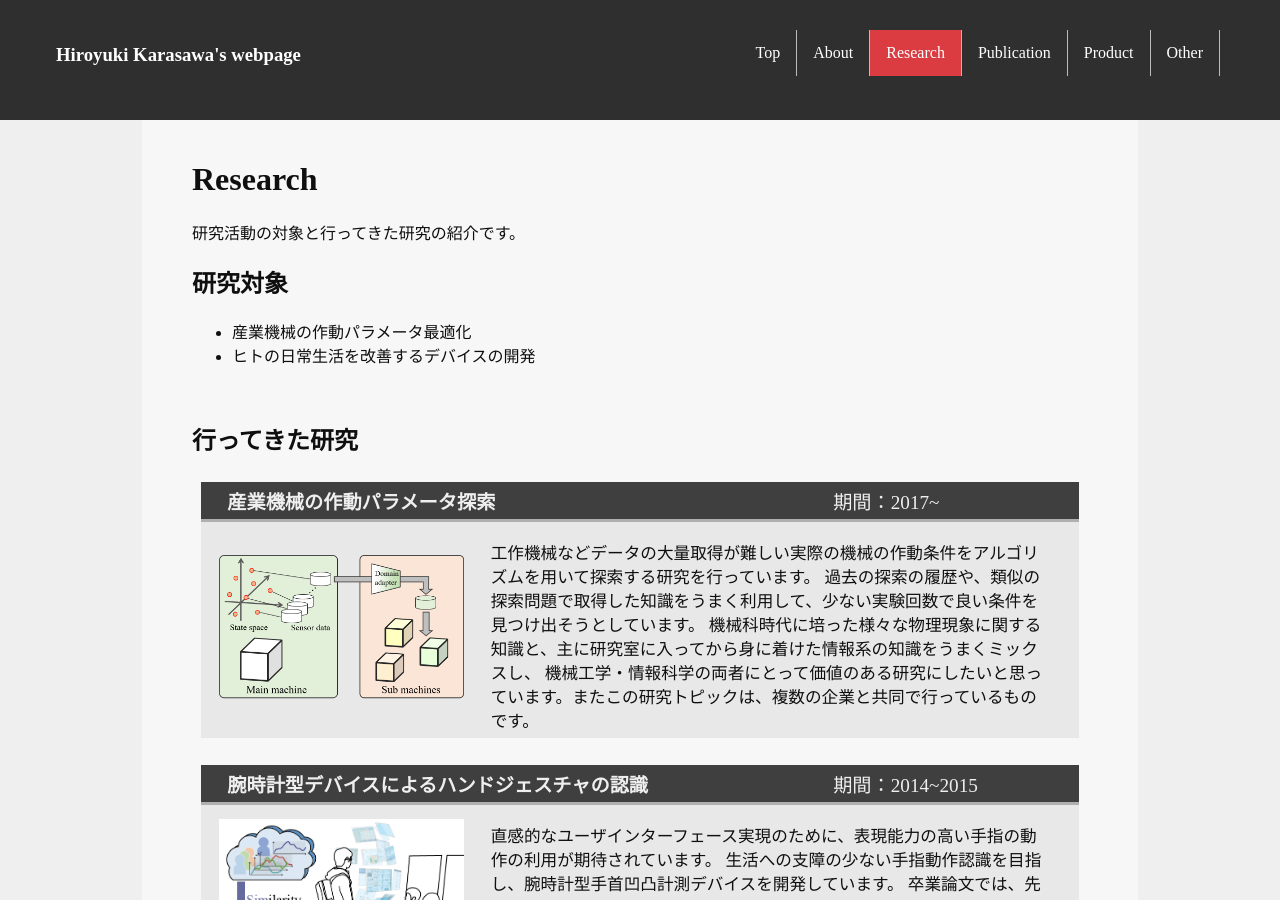
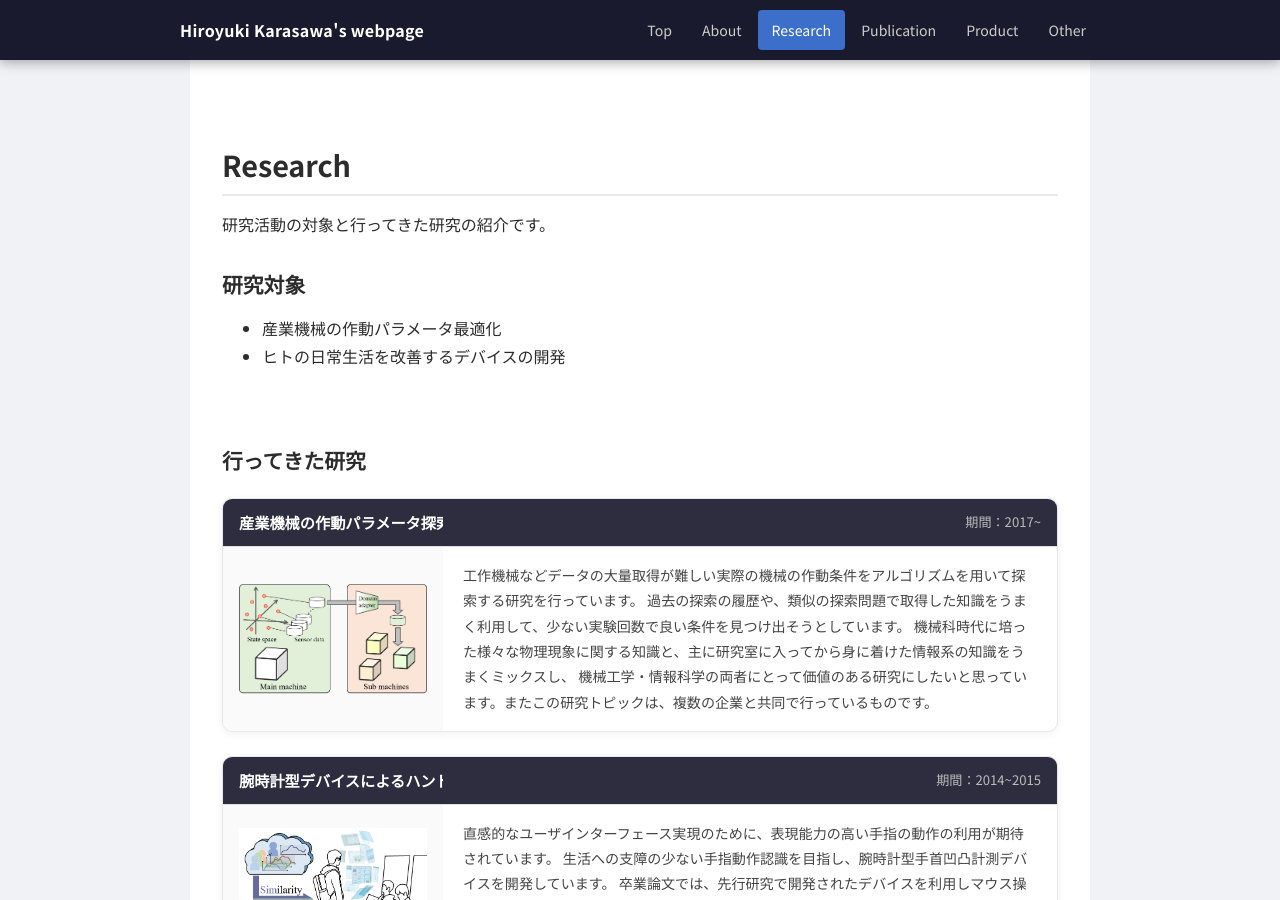
Before and after one commit to ky61/ky61.github.io, a Jekyll site: the page built from research.html, in a window 1280 px wide and 900 px high. Built offline with Jekyll 4.4.1, drawn with Linux system fonts in a browser that asks for light colours.

Commit message:
モダンなデザインへの変更

```diff
--- a/_includes/header.html
+++ b/_includes/header.html
@@ -1,11 +1,22 @@
-<div class="site-header">
-  <ul>
-    <li><a href="/"><h3>Hiroyuki Karasawa's webpage</h3></a></li>
-    <li><a href="/other.html"{% if page.url == '/other.html' %} class="active"{% endif %}>Other</a></li>
-    <li><a href="/product.html"{% if page.url == '/product.html' %} class="active"{% endif %}>Product</a></li>
-    <li><a href="/publication.html"{% if page.url == '/publication.html' %} class="active"{% endif %}>Publication</a></li>
-    <li><a href="/research.html"{% if page.url == '/research.html' %} class="active"{% endif %}>Research</a></li>
-    <li><a href="/about.html"{% if page.url == '/about.html' %} class="active"{% endif %}>About</a></li>
-    <li><a href="/"{% if page.url == '/' %} class="active"{% endif %}>Top</a></li>
-  </ul>
-</div>
+<header class="site-header">
+  <div class="nav-inner">
+    <div class="nav-brand">
+      <a href="/">Hiroyuki Karasawa's webpage</a>
+    </div>
+    <button class="nav-toggle" aria-label="メニューを開く" aria-expanded="false">
+      <span></span>
+      <span></span>
+      <span></span>
+    </button>
+    <nav id="site-nav">
+      <ul class="nav-links">
+        <li><a href="/"{% if page.url == '/' %} class="active"{% endif %}>Top</a></li>
+        <li><a href="/about.html"{% if page.url == '/about.html' %} class="active"{% endif %}>About</a></li>
+        <li><a href="/research.html"{% if page.url == '/research.html' %} class="active"{% endif %}>Research</a></li>
+        <li><a href="/publication.html"{% if page.url == '/publication.html' %} class="active"{% endif %}>Publication</a></li>
+        <li><a href="/product.html"{% if page.url == '/product.html' %} class="active"{% endif %}>Product</a></li>
+        <li><a href="/other.html"{% if page.url == '/other.html' %} class="active"{% endif %}>Other</a></li>
+      </ul>
+    </nav>
+  </div>
+</header>
--- a/_layouts/default.html
+++ b/_layouts/default.html
@@ -2,9 +2,13 @@
 <html lang="ja">
   <head>
     <meta charset="utf-8">
+    <meta name="viewport" content="width=device-width, initial-scale=1">
     <link rel="shortcut icon" href="/favicon.ico">
     <title>{{ page.title }}</title>
-    <link rel="stylesheet" type="text/css" href="/css/style.css">
+    <link rel="preconnect" href="https://fonts.googleapis.com">
+    <link rel="preconnect" href="https://fonts.gstatic.com" crossorigin>
+    <link href="https://fonts.googleapis.com/css2?family=Noto+Sans+JP:wght@400;700&display=swap" rel="stylesheet">
+    <link rel="stylesheet" href="/css/style.css">
   </head>
   <body>
     {% include header.html %}
--- a/css/style.css
+++ b/css/style.css
@@ -1,150 +1,342 @@
-body {
-  background: #ffffff;
-  color: #0f0f0f;
-  font-family: Meiryo;
-  padding: 0;
-  margin: 0;
+/* ===== Reset & Base ===== */
+*, *::before, *::after {
+  box-sizing: border-box;
 }
 
-div.site-header{
-  background-color: #2f2f2f;
-  width: 100%;
+html {
+  scroll-behavior: smooth;
+}
+
+body {
+  margin: 0;
+  padding: 0;
+  background: #f0f2f5;
+  color: #2c2c2c;
+  font-family: 'Noto Sans JP', 'Meiryo', sans-serif;
+  line-height: 1.75;
+  -webkit-font-smoothing: antialiased;
+}
+
+a {
+  color: #3b6fc9;
+}
+
+a:hover {
+  color: #2a54a0;
+}
+
+h1, h2, h3, h4 {
+  line-height: 1.3;
+  margin-top: 1.6em;
+  margin-bottom: 0.5em;
+}
+
+h1 {
+  font-size: 1.8rem;
+  padding-bottom: 10px;
+  border-bottom: 2px solid #e8e8e8;
+}
+
+h2 {
+  font-size: 1.3rem;
+}
+
+h4 {
+  font-size: 1rem;
+  color: #444;
+}
+
+/* ===== Header / Nav ===== */
+.site-header {
+  background: #1a1a2e;
+  position: fixed;
+  top: 0;
+  left: 0;
+  right: 0;
+  z-index: 1000;
+  box-shadow: 0 2px 12px rgba(0, 0, 0, 0.35);
+}
+
+.nav-inner {
+  max-width: 960px;
+  margin: 0 auto;
+  padding: 0 20px;
   height: 60px;
-  padding: 30px 20px;
-  position: fixed;
+  display: flex;
+  align-items: center;
   justify-content: space-between;
 }
-div.site-body{
-  background: #efefef;
-  padding-top: 120px;
-  width: 100%;
-}
-div.site-contents{
-  background: #f7f7f7;
-  width: 70%;
-  padding: 20px 50px 100px 50px;
-  margin: 0px auto;
-}
-div.site-footer{
-  background: #2f2f2f;
-  width: 100%;
-  padding: 4px 20px;
-  color: #efefef;
-}
-h3{
-  float : none;
-  padding: 0;
-  margin: 0;
+
+.nav-brand a {
+  color: #fff;
+  font-weight: 700;
+  font-size: 1rem;
+  text-decoration: none;
+  letter-spacing: 0.02em;
 }
 
-.product_contents_f{
-  width: 98%;
-  height: 20vw;
-  background-color: #e8e8e8;
-  margin: 3% 1% 1% 1%;
+.nav-brand a:hover {
+  color: #fff;
 }
-.product_title_f{
-  width: 65%;
-  float: left;
-  background-color: #3f3f3f;
-  color: #efefef;
-  padding: 0.5% 2% 0.5% 3%;
-  font-weight: bold;
-  font-size: 1.5vw;
+
+/* ハンバーガーボタン (モバイルのみ表示) */
+.nav-toggle {
+  display: none;
+  flex-direction: column;
+  gap: 5px;
+  background: none;
+  border: none;
+  cursor: pointer;
+  padding: 6px;
+}
+
+.nav-toggle span {
+  display: block;
+  width: 24px;
+  height: 2px;
+  background: #fff;
+  border-radius: 2px;
+  transition: transform 0.3s, opacity 0.3s;
+}
+
+/* ハンバーガー → × のアニメーション */
+.nav-toggle[aria-expanded="true"] span:nth-child(1) {
+  transform: translateY(7px) rotate(45deg);
+}
+.nav-toggle[aria-expanded="true"] span:nth-child(2) {
+  opacity: 0;
+}
+.nav-toggle[aria-expanded="true"] span:nth-child(3) {
+  transform: translateY(-7px) rotate(-45deg);
+}
+
+.nav-links {
+  list-style: none;
+  margin: 0;
+  padding: 0;
+  display: flex;
+  gap: 2px;
+}
+
+.nav-links a {
+  display: block;
+  color: #ccc;
+  text-decoration: none;
+  padding: 8px 14px;
+  border-radius: 4px;
+  font-size: 0.88rem;
+  transition: color 0.2s, background 0.2s;
+}
+
+.nav-links a:hover {
+  color: #fff;
+  background: rgba(255, 255, 255, 0.1);
+}
+
+.nav-links a.active {
+  color: #fff;
+  background: #3b6fc9;
+}
+
+/* ===== Page Body ===== */
+.site-body {
+  padding-top: 60px;
+}
+
+.site-contents {
+  max-width: 900px;
+  margin: 0 auto;
+  padding: 40px 32px 80px;
+  background: #fff;
+  min-height: calc(100vh - 60px - 44px);
+}
+
+/* ===== Footer ===== */
+.site-footer {
+  background: #1a1a2e;
+  color: #888;
+  text-align: center;
+  padding: 12px 20px;
+  font-size: 0.8rem;
+}
+
+/* ===== Product / Research カード ===== */
+.product_contents_f {
+  display: grid;
+  grid-template-areas:
+    "title period"
+    "line  line"
+    "image desc";
+  grid-template-columns: 220px 1fr;
+  grid-template-rows: auto 1px 1fr;
+  background: #fff;
+  border: 1px solid #e8e8e8;
+  border-radius: 10px;
+  overflow: hidden;
+  margin: 24px 0;
+  box-shadow: 0 2px 8px rgba(0, 0, 0, 0.06);
+  transition: box-shadow 0.2s;
+}
+
+.product_contents_f:hover {
+  box-shadow: 0 4px 16px rgba(0, 0, 0, 0.12);
+}
+
+.product_title_f {
+  grid-area: title;
+  background: #2d2d3f;
+  color: #fff;
+  font-weight: 700;
+  font-size: 0.95rem;
+  padding: 10px 16px;
+  display: flex;
+  align-items: center;
+  white-space: nowrap;
+  overflow: hidden;
+  text-overflow: ellipsis;
+}
+
+.product_period_f {
+  grid-area: period;
+  background: #2d2d3f;
+  color: #bbb;
+  font-size: 0.82rem;
+  padding: 10px 16px;
+  display: flex;
+  align-items: center;
+  justify-content: flex-end;
   white-space: nowrap;
 }
-.product_period_f{
-  width: 25%;
-  float: right;
-  background-color: #3f3f3f;
-  color: #efefef;
-  padding: 0.5% 3% 0.5% 2%;
-  white-space: nowrap;
-  font-size: 1.5vw;
-}
-.product_line_f{
-  width: 100%;
-  height: 3px;
-  background-color: #afafaf;
-  float: left;
-  white-space: nowrap;
-}
-.product_image_f{
-  width: 28%;
-  float: left;
 
-  padding : 1% 0% 1% 2%;
+.product_line_f {
+  grid-area: line;
+  background: #e0e0e0;
 }
 
-@media screen and (max-width: 1600px){
-.product_description_f{
-  width: 64%;
-  float: right;
-  height: 15vw;
-  padding :2% 3%;
-  font-size: 1.3vw;
-}
+.product_image_f {
+  grid-area: image;
+  padding: 16px;
+  display: flex;
+  align-items: center;
+  justify-content: center;
+  background: #fafafa;
 }
 
-@media screen and (min-width: 1600px){
-.product_description_f{
-  width: 64%;
-  float: right;
-  height: 15vw;
-  padding :2% 3%;
-  font-size: 1vw;
-}
-}
-
-.product_image{
+.product_image {
   width: 100%;
-  height: 15vw;
+  max-height: 150px;
   object-fit: contain;
 }
 
-
-.photo{
-  margin: 30px 15px;
+.product_description_f {
+  grid-area: desc;
+  padding: 16px 20px;
+  font-size: 0.88rem;
+  line-height: 1.8;
+  color: #444;
 }
 
-.bibli{
-  margin: 10px 0px;
-  font-size: 85%;
+/* ===== About ページ 写真 ===== */
+.photo {
+  margin: 20px 0;
 }
 
-/*ヘッダ(メニューバー)*/
-.site-header ul {
-  list-style-type: none;
+.photo img {
+  border-radius: 8px;
+  box-shadow: 0 2px 8px rgba(0, 0, 0, 0.12);
+}
+
+/* ===== Publication 文献リスト ===== */
+.bibli {
   margin: 0;
-  padding-right: 80px;
-  padding-left: 20px;
-  overflow: hidden;
+  font-size: 0.88rem;
+  line-height: 1.75;
+  padding: 14px 0;
+  border-bottom: 1px solid #f0f0f0;
 }
-.site-header li {
-  float: right;
-  border-right: 1px solid #bbbbbb;
+
+.bibli:last-child {
+  border-bottom: none;
 }
-.site-header li:first-child {
-  float: left;
-  border-right: 0px solid #bbbbbb;
+
+/* ===== Responsive: タブレット・スマホ ===== */
+@media (max-width: 768px) {
+  /* ハンバーガー表示 */
+  .nav-toggle {
+    display: flex;
+  }
+
+  /* ナビを縦並びドロワーに */
+  #site-nav {
+    display: none;
+    position: absolute;
+    top: 60px;
+    left: 0;
+    right: 0;
+    background: #1a1a2e;
+    box-shadow: 0 4px 12px rgba(0, 0, 0, 0.3);
+  }
+
+  #site-nav.open {
+    display: block;
+  }
+
+  .nav-links {
+    flex-direction: column;
+    gap: 0;
+    padding: 8px 0;
+  }
+
+  .nav-links a {
+    padding: 12px 24px;
+    border-radius: 0;
+    font-size: 0.95rem;
+  }
+
+  .site-contents {
+    padding: 24px 16px 60px;
+  }
+
+  /* カードを縦積みに */
+  .product_contents_f {
+    grid-template-areas:
+      "title period"
+      "line  line"
+      "image image"
+      "desc  desc";
+    grid-template-columns: 1fr auto;
+    grid-template-rows: auto 1px auto 1fr;
+  }
+
+  .product_image {
+    max-height: 180px;
+  }
+
+  .product_title_f {
+    white-space: normal;
+  }
 }
-.site-header li t {
-  display: block;
-  color: white;
-  text-align: center;
-  padding: 14px 16px;
-  text-decoration: none;
+
+@media (max-width: 480px) {
+  .nav-brand a {
+    font-size: 0.85rem;
+  }
+
+  h1 {
+    font-size: 1.4rem;
+  }
+
+  h2 {
+    font-size: 1.15rem;
+  }
+
+  .product_title_f {
+    font-size: 0.85rem;
+    padding: 8px 12px;
+  }
+
+  .product_period_f {
+    font-size: 0.75rem;
+    padding: 8px 10px;
+  }
 }
-.site-header li a {
-  display: block;
-  color: white;
-  text-align: center;
-  padding: 14px 16px;
-  text-decoration: none;
-}
-.site-header li a:hover:not(.active) {
-  color: #a9bce2;
-}
-.site-header .active {
-  background-color: #da3c41;
-}
```
Also changed, not shown: other parts of _layouts/default.html (+8 -0 lines).
